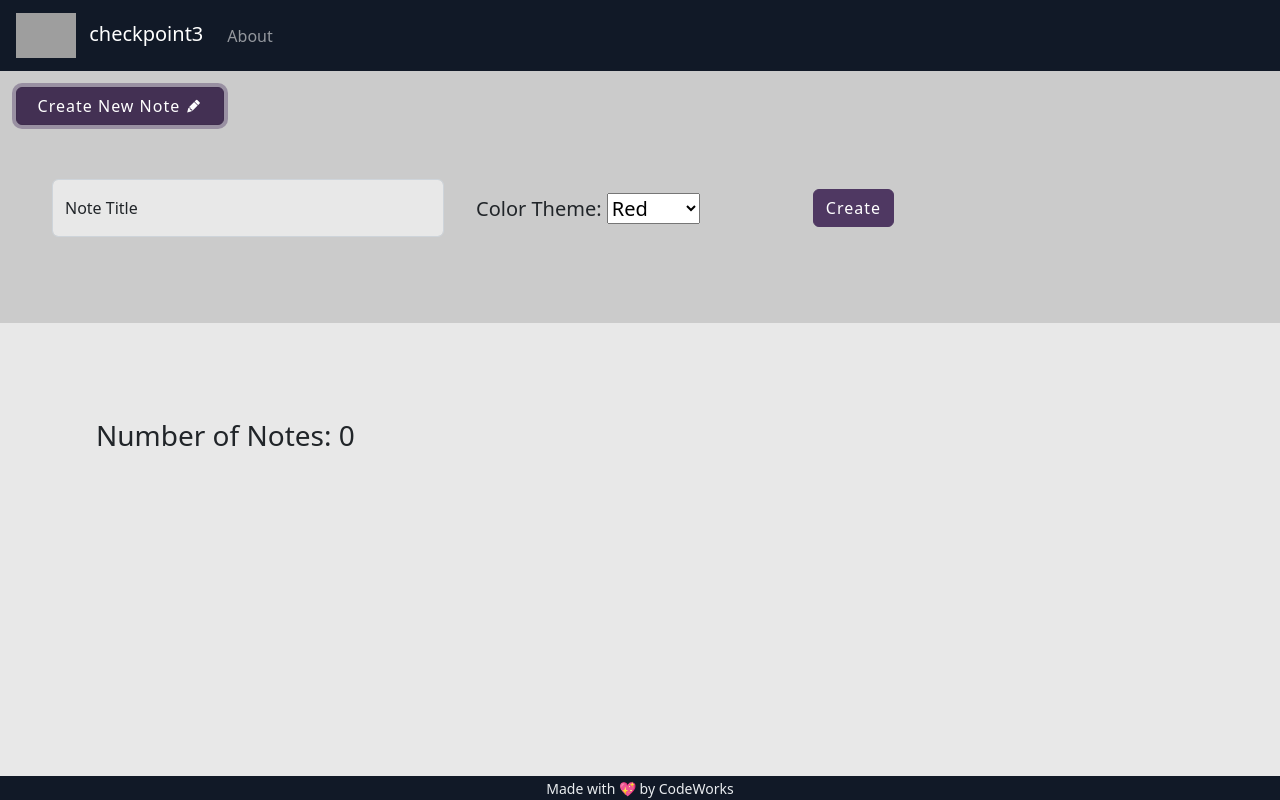
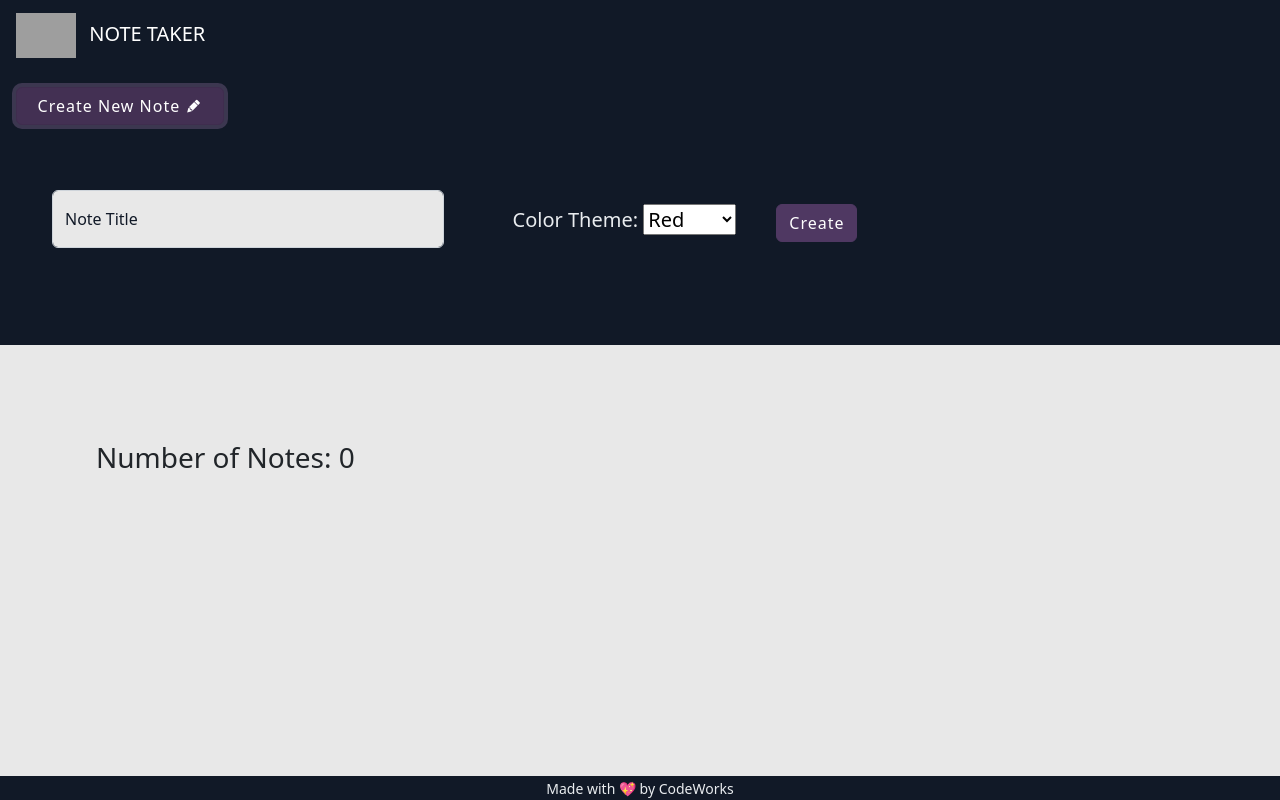
Before and after one commit to LanceFontanilla/checkpoint3, a website with bundled scripts: page index.html in a window 1280 px wide. Both pictures are taken after a click on the button "Create New Note". Built offline with nearby package versions, Linux system fonts and the light colour scheme; grey boxes are pictures that could not be loaded; a script that the page names is missing.

Commit message:
styling, still need to fix updated timestamp

```diff
--- a/assets/style/style.css
+++ b/assets/style/style.css
@@ -14,6 +14,12 @@
     --green1: rgba(13, 170, 13, 0.5);
     --blue1: rgba(17, 77, 240, 0.5);
     --purple1: rgba(96, 6, 148, 0.5);
+}
+
+
+body {
+    background-color: rgba(2, 2, 2, 0.767);
+    color: aliceblue;
 }
 
 .titleCard-red {
--- a/index.html
+++ b/index.html
@@ -40,7 +40,7 @@
       <a class="navbar-brand ms-3" href="#">
         <img src="https://codeworks.blob.core.windows.net/public/assets/img/cw-mark.png" height="45" alt=""
           loading="lazy">
-        <span class="ms-2">checkpoint3</span>
+        <span class="ms-2">NOTE TAKER</span>
       </a>
       <button class="navbar-toggler" type="button" data-toggle="collapse" data-target="#navbarNavAltMarkup"
         aria-controls="navbarNavAltMarkup" aria-expanded="false" aria-label="Toggle navigation">
@@ -49,7 +49,7 @@
       <div class="collapse navbar-collapse" id="navbarNavAltMarkup">
         <div class="navbar-nav">
           <!-- NAVLINKS -->
-          <a href="#/about" class="nav-link">About</a>
+
         </div>
       </div>
     </nav>
@@ -62,21 +62,21 @@
     <!-- PRIMARY VIEWPORT -->
 
     <div class="container-fluid">
-      <section class="row p-3 bg-grey">
+      <section class="row p-3 bg-dark text-light">
         <button class="btn btn-info col-2" data-bs-toggle="collapse" data-bs-target="#noteFormCollapse">
           Create New Note <span class="mdi mdi-lead-pencil"></span>
         </button>
-        <div class="collapse" id="noteFormCollapse">
+        <div class="collapse col-12" id="noteFormCollapse">
           <form class="row p-4" onsubmit="app.NotesController.createNote()">
 
             <div class="d-flex align-items-center">
               <div class="form-floating mb-3 col-4">
                 <input required type="text" minLength="3" maxLength="15" class="form-control" id="noteTitle"
                   name="title" placeholder="Title">
-                <label for="noteTitle">Note Title</label>
+                <label class="text-dark" for="noteTitle">Note Title</label>
               </div>
 
-              <div class="form-floating mb-3 col-5 p-3 d-flex align-items-center justify-content-between">
+              <div class="form-floating mb-3 col-5 p-3 d-flex align-items-center justify-content-center">
 
                 <div class="p-3 fs-5">
                   <label>Color Theme: </label>
@@ -90,7 +90,7 @@
                   </select>
                 </div>
 
-                <div class="p-4">
+                <div class="p-4 fs-1">
                   <button type="submit" class="btn btn-info">Create</button>
                 </div>
 
```
